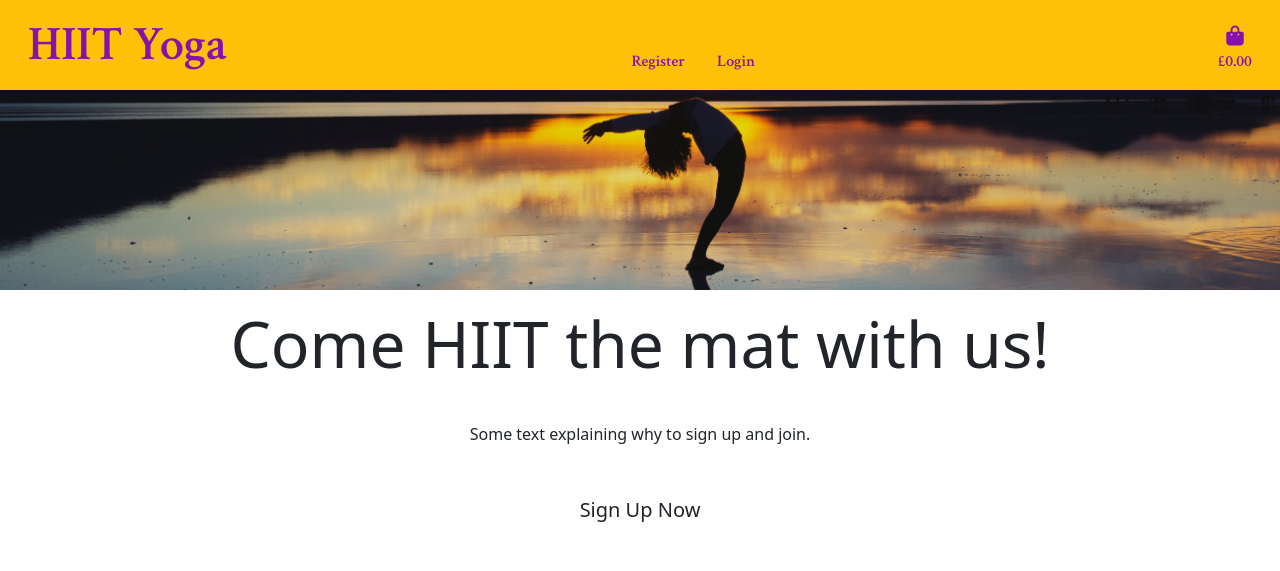
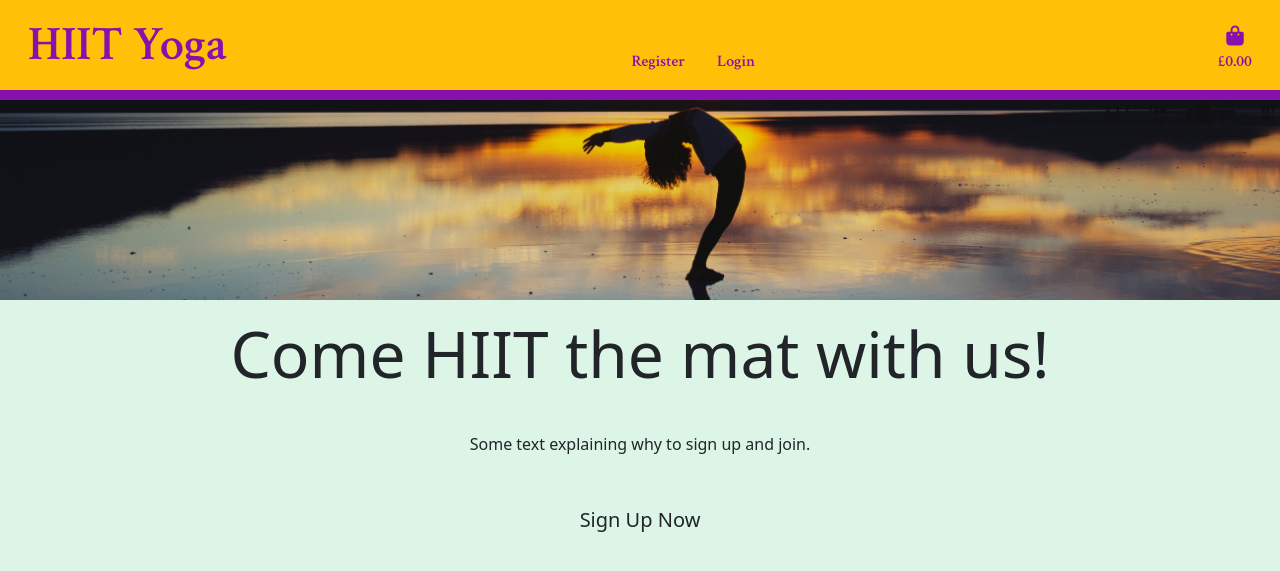
Before and after one commit to AJBayliss81/hiit-yoga-v2, a Django app: page / in a window 1280 px wide. Shown: the top 571 px of the page. Run offline with Django 3.2, Linux system fonts and the light colour scheme; some libraries are stand-ins or nearby versions.

Commit message:
Added background color to base.html and bottom border to header.

```diff
--- a/static/css/base.css
+++ b/static/css/base.css
@@ -1,3 +1,11 @@
+body {
+    background-color: #81dda444;
+}
+
+header {
+    border-bottom: 10px solid #8611ad;
+}
+
 /*-- Fonts --*/
 
 .menu-text {
```
